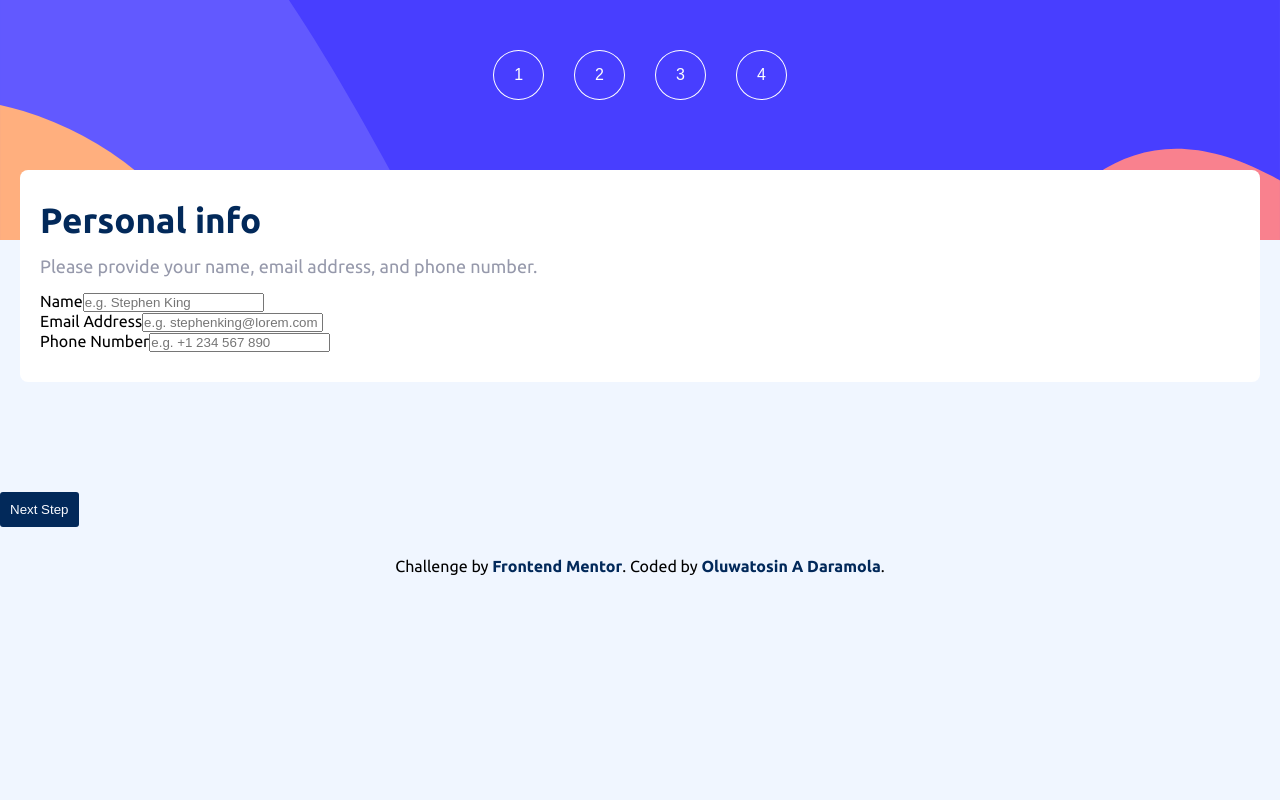
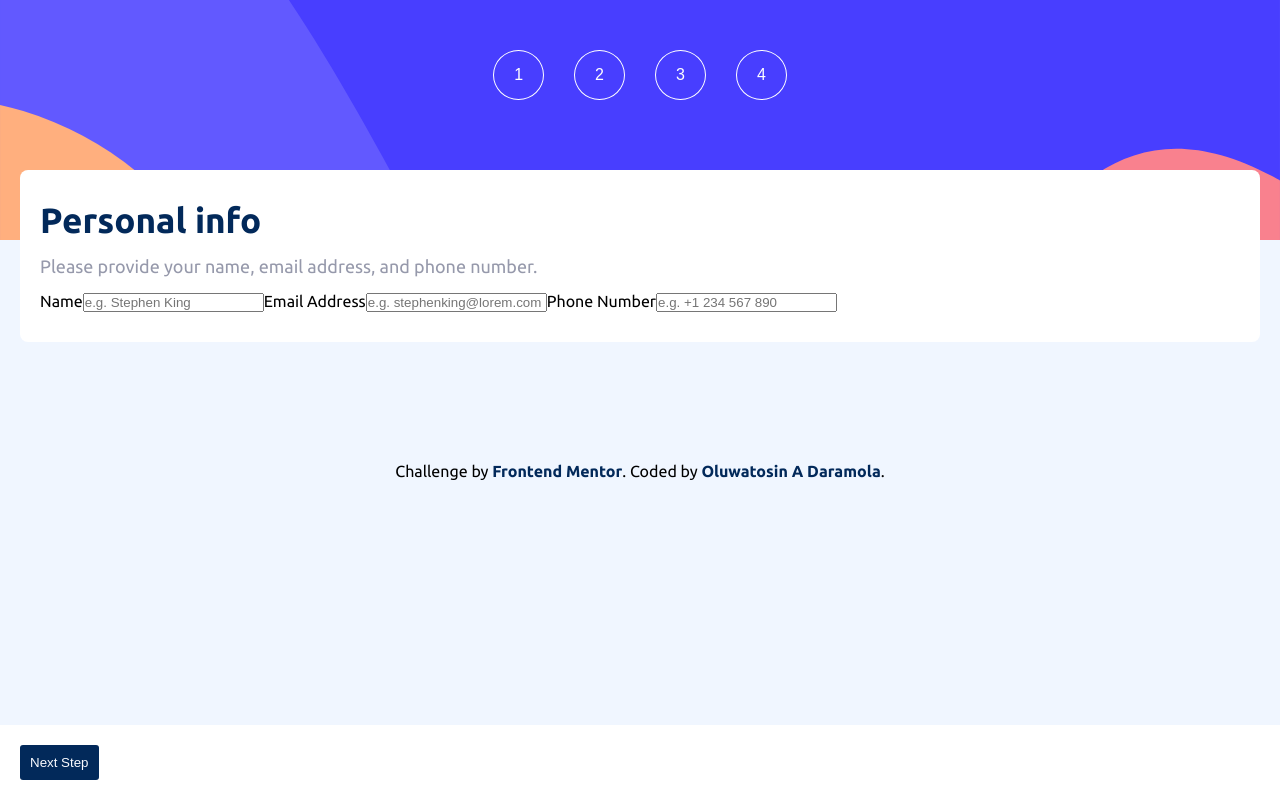
Before and after one commit to Heph-zibah/multi-step-form, a React (Create React App) app: page / in a window 1280 px wide. Built offline with nearby package versions, Linux system fonts and the light colour scheme.

Commit message:
update markup

```diff
--- a/src/components/StepOne.jsx
+++ b/src/components/StepOne.jsx
@@ -7,23 +7,17 @@ const StepOne = () => {
     <div className='steps__container'>
         <h1>{header[0].h1}</h1>
         <p>{header[0].p}</p>
-        <form action="">
-            <div className='formGroup__step--one'>
+        <form action="" className='form__container1'>
                 <label htmlFor="name">Name</label>
                 <input type="text" placeholder='e.g. Stephen King' />
-            </div>
-            <div className='formGroup__step--one'>
                 <label htmlFor="email">Email Address</label>
                 <input type="email" placeholder='e.g. stephenking@lorem.com' />
-            </div>
-            <div className='formGroup__step--one'>
                 <label htmlFor="phoneNumber">Phone Number</label>
                 <input type="text" placeholder='e.g. +1 234 567 890'/>
-            </div>
         </form>
 
     </div>
-    <div>
+    <div className='steps__actions'>
         <button className='formBtn--step--one'>Next Step</button>
     </div>
    </>
```
